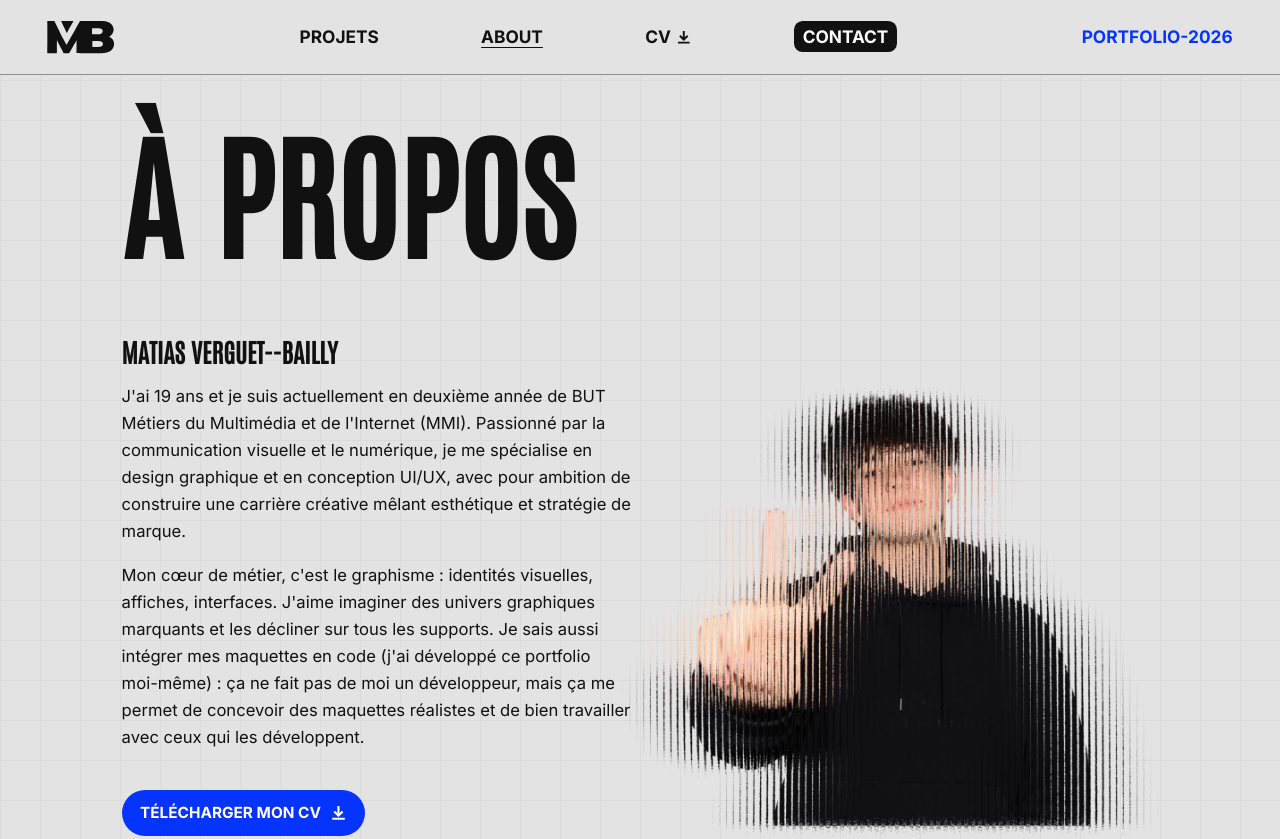
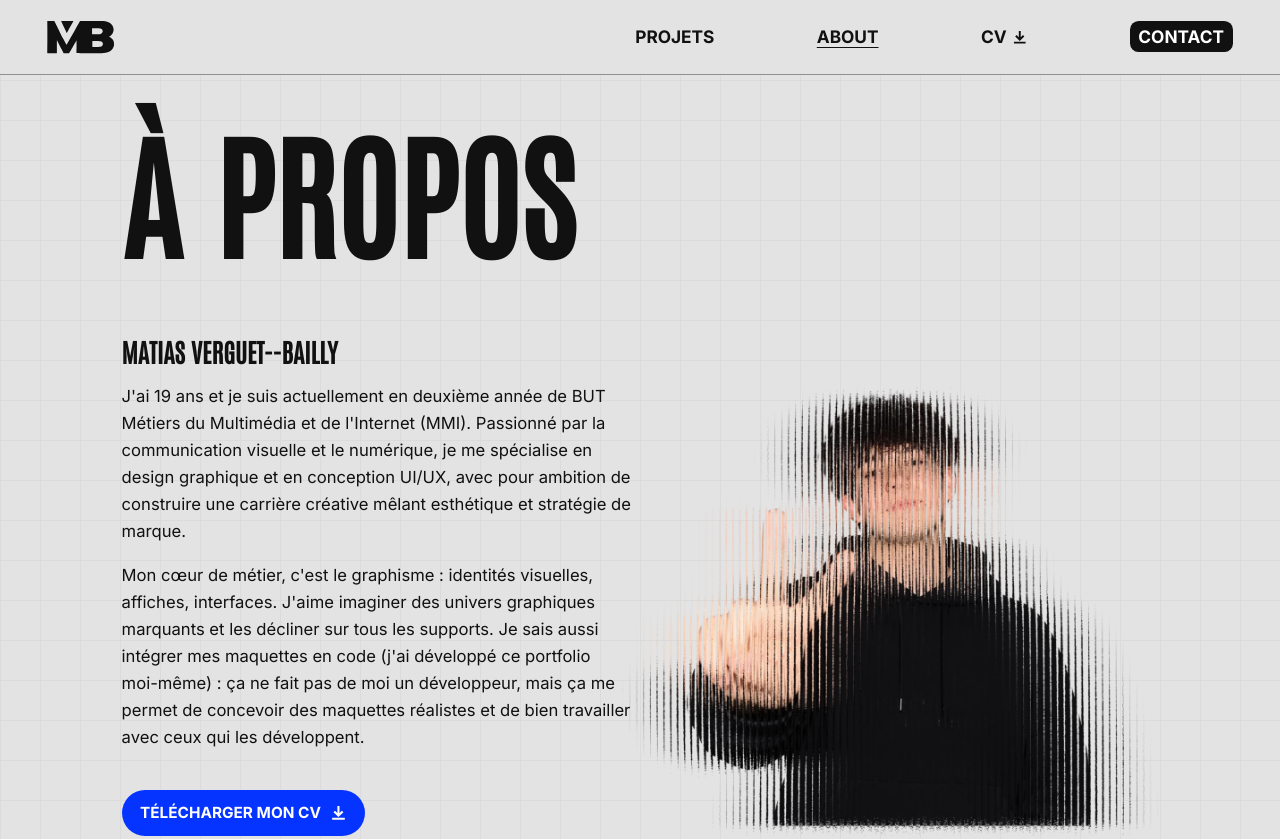
Before and after one commit to matiasverguet/Portfolio-verguet-bailly, an Astro site: page /about in a window 1280 px wide. Shown: the top 839 px of the page. Built offline with nearby package versions, Linux system fonts and the light colour scheme; Astro itself is replaced by a stand-in of ours.

Commit message:
Retrait de la mention Portfolio-2026
Co-Authored-By: Claude Opus 5.5 <noreply@anthropic.com>

```diff
--- a/src/components/Header.astro
+++ b/src/components/Header.astro
@@ -1,5 +1,5 @@
 ---
-/* En-tête : logo, menu, mention « Portfolio-2026 ».
+/* En-tête : logo et menu.
    Astro.url.pathname donne l'adresse de la page en cours :
    on s'en sert pour ajouter aria-current="page" sur le bon lien.
 
@@ -83,8 +83,6 @@ const links = [
     </ul>
   </nav>
 
-  <p class="hidden text-[clamp(0.8rem,1.35vw,1.2rem)] font-bold uppercase text-electric sm:block">Portfolio-2026</p>
-
   <!-- ===== Mobile : bouton burger (deux traits) ===== -->
   <button
     type="button"
--- a/src/components/Hero.astro
+++ b/src/components/Hero.astro
@@ -43,8 +43,6 @@ const size = "w-[clamp(4.5rem,11vw,12.5rem)] h-[clamp(3.3rem,8.2vw,9.3rem)]";
         <span class:list={["absolute size-3 border-2 border-electric bg-white max-sm:hidden", pos]} aria-hidden="true" />
       ))}
 
-      <!-- « Portfolio-2026 » : dans le header sur ordinateur, ici sur mobile -->
-      <p class="mb-1 text-sm font-bold text-electric uppercase sm:hidden">Portfolio-2026</p>
       <h1 id="hero-title" class="font-heavy text-[clamp(1.4rem,5.8vw,7rem)] leading-[0.92] font-black whitespace-nowrap uppercase max-sm:text-[11vw]">
         <span class="block text-electric">Matias</span>
         <!-- Sur mobile, le nom passe sur deux lignes après les tirets -->
```
